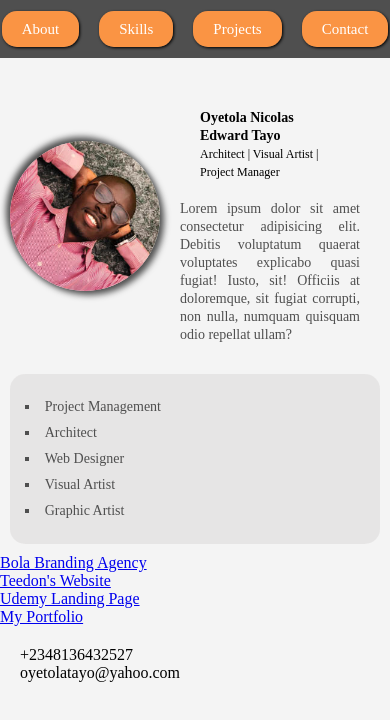
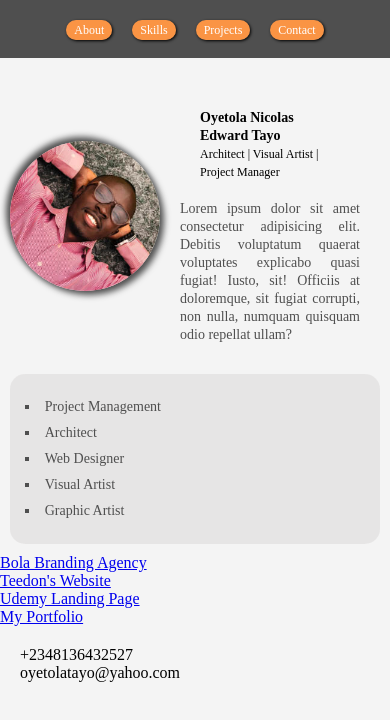
Before and after one commit to Teedonedward/Personal-Profile, a plain HTML site: page index.html in a window 390 px wide. Drawn offline with Linux system fonts and the light colour scheme; a script that the page names is missing.

Commit message:
Added a CSS function to make webpage responsive

```diff
--- a/style.css
+++ b/style.css
@@ -158,3 +158,15 @@ body {
     background-color: var(--dark-grey);
     padding: 20px;
 }
+
+
+@media (max-width: 991px) {
+    .navbar li a {
+    padding: 3px 8px;
+    border-radius: 15px;
+    font-size: 12px;
+    cursor: pointer;
+    box-shadow: 1px 1px 3px var(--Black);
+    transition: all 450ms ease-in-out;
+    }
+}
```
